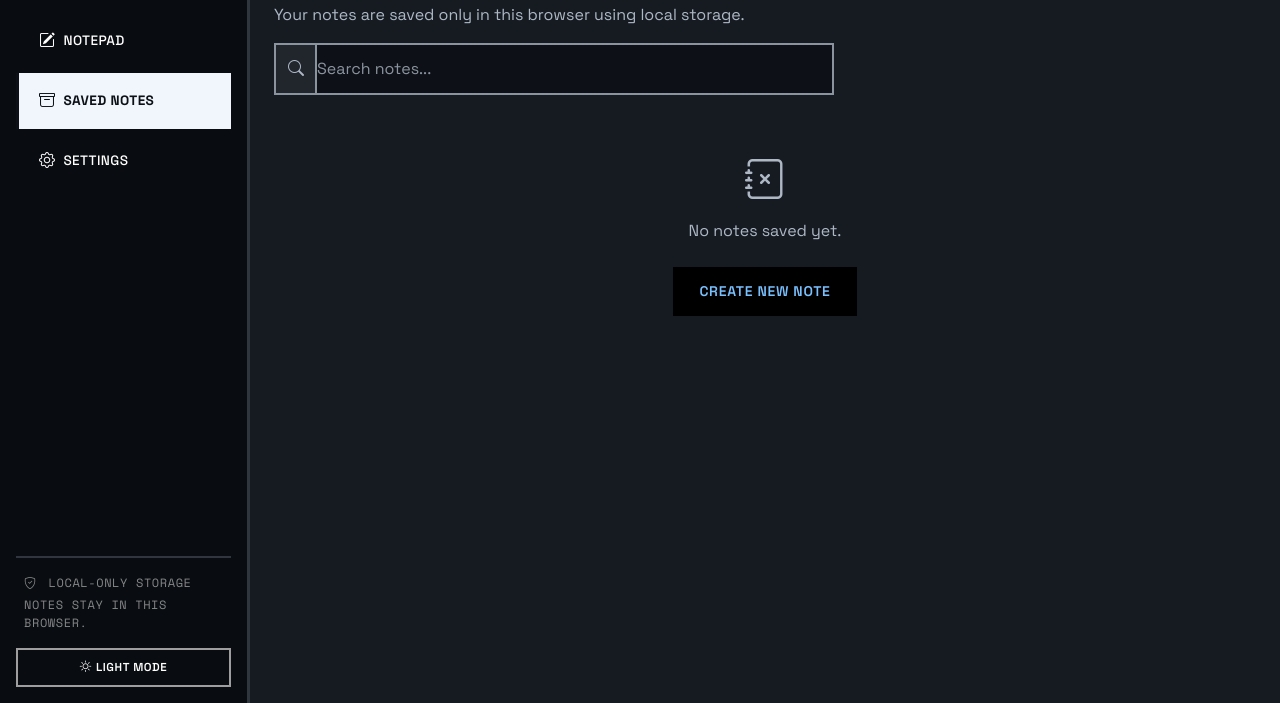
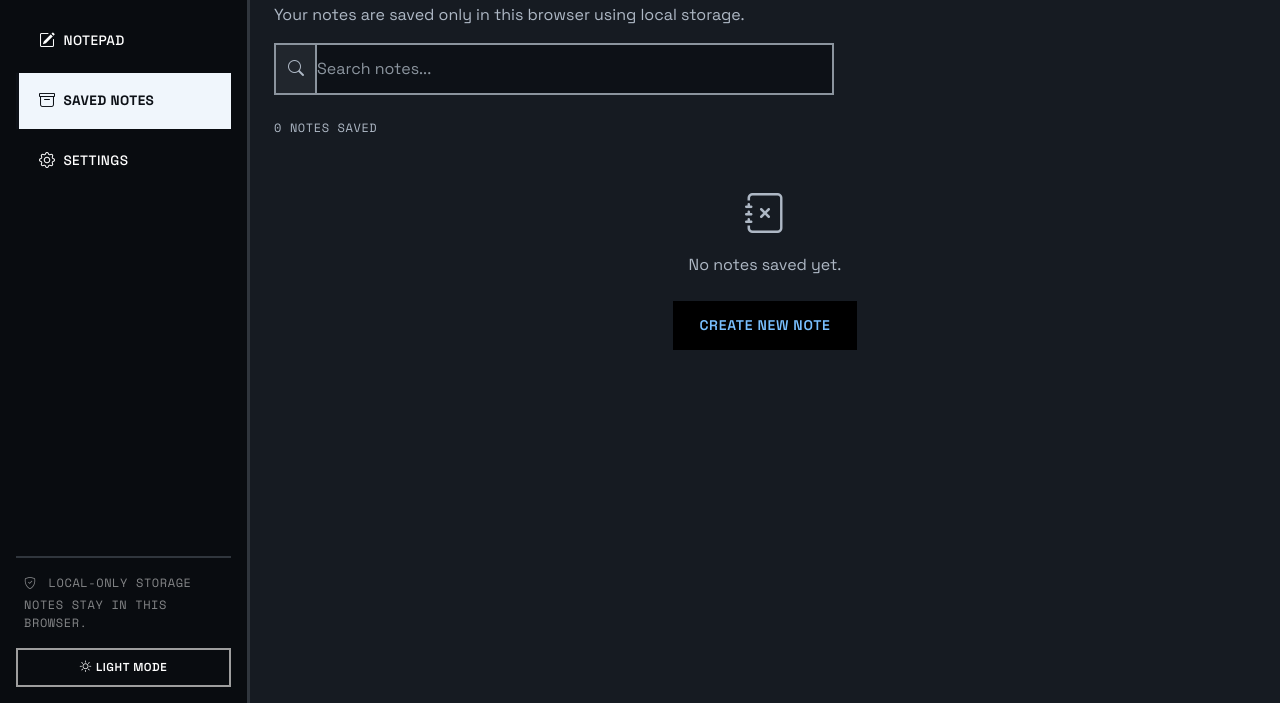
Before and after one commit to rutaabali3/notepad, a plain HTML site: page saved-notes.html in a window 1280 px wide. Shown: the part 97-800 px from the top of the page. Drawn offline with nearby package versions, Linux system fonts and the light colour scheme; some packages are replaced by stand-ins of ours; a script that the page names is missing.

Commit message:
Improve keyword note search

```diff
--- a/js/saved-notes.js
+++ b/js/saved-notes.js
@@ -19,17 +19,23 @@ function escapeHtml(value) {
 function renderNotes() {
     const list = document.getElementById('notes-list');
     const search = document.getElementById('search-notes').value.toLowerCase().trim();
-    const notes = Storage.getNotes().filter(note =>
-        note.title.toLowerCase().includes(search) || note.content.toLowerCase().includes(search)
-    );
+    const terms = search.split(/\s+/).filter(Boolean);
+    const notes = Storage.getNotes().filter(note => {
+        const searchableText = `${note.title} ${note.content}`.toLowerCase();
+        return terms.every(term => searchableText.includes(term));
+    });
+    const summary = document.getElementById('search-summary');
 
+    summary.textContent = search
+        ? `${notes.length} note${notes.length === 1 ? '' : 's'} found for “${search}”`
+        : `${notes.length} note${notes.length === 1 ? '' : 's'} saved`;
     list.innerHTML = '';
 
     if (notes.length === 0) {
         list.innerHTML = `
             <div class="col-12 text-center mt-5">
                 <i class="bi bi-journal-x fs-1 text-muted"></i>
-                <p class="text-muted mt-2">${search ? 'No notes match your search.' : 'No notes saved yet.'}</p>
+                <p class="text-muted mt-2">${search ? `No notes match “${escapeHtml(search)}”.` : 'No notes saved yet.'}</p>
                 <a href="notepad.html" class="btn btn-primary btn-sm mt-2">Create New Note</a>
             </div>`;
         return;
--- a/saved-notes.html
+++ b/saved-notes.html
@@ -53,6 +53,7 @@
                 <span class="input-group-text bg-white border-end-0"><i class="bi bi-search text-muted"></i></span>
                 <input type="text" id="search-notes" class="form-control border-start-0 ps-0" placeholder="Search notes..." aria-label="Search notes">
             </div>
+            <div id="search-summary" class="small text-muted mb-3" aria-live="polite"></div>
             <div id="notes-list" class="row g-3">
                 <div class="col-12 text-center text-muted mt-5">Loading notes...</div>
             </div>
```
